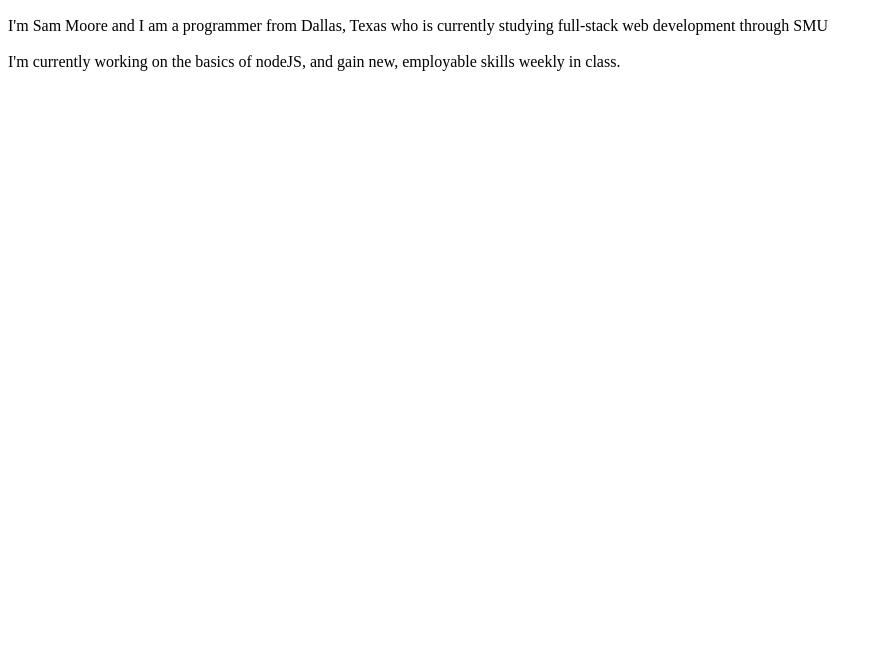
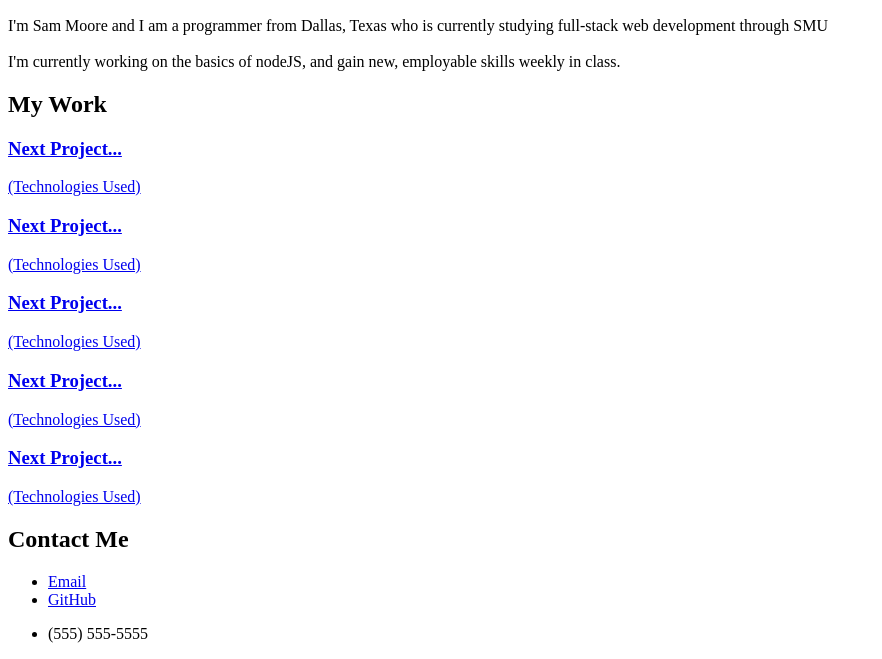
Before and after one commit to sammooreprogramming/Lovely-Portfolio, a plain HTML site: page index.html in a window 1280 px wide. Shown: the part 218-877 px from the top of the page, without its empty margins (0-882 px from the left). Before the commit the page ends 800 px from the top, so only its background shows below. Drawn offline with Linux system fonts and the light colour scheme.

Commit message:
finished html

```diff
--- a/index.html
+++ b/index.html
@@ -51,6 +51,71 @@
         </div>
     </section>
 
+    <!-- my work section start -->
+    <section id="my-work-section" class="my-work-section">
+        <div class="title"><h2>My Work</h2></div>
+        <div class="grid-container">
+
+            <div class="grid">
+
+                <a href="https://daniel-covington.github.io/ReelsReelsReels/" target="_blank"  class="project">
+                    <div class="textboxes">
+                        <h3>Next Project...</h3>
+                        <p>(Technologies Used)</p>
+                    </div>
+                </a>
+
+                <a href="#" target="_blank"  class="project">
+                    <div class="textboxes">
+                        <h3>Next Project...</h3>
+                        <p>(Technologies Used)</p>
+                    </div>
+                </a>
+
+                <a href="#" target="_blank"  class="project">
+                    <div class="textboxes">
+                        <h3>Next Project...</h3>
+                        <p>(Technologies Used)</p>
+                    </div>
+                </a>
+
+                <a href="#" target="_blank"  class="project">
+                    <div class="textboxes">
+                        <h3>Next Project...</h3>
+                        <p>(Technologies Used)</p>
+                    </div>
+                </a>
+
+                <a href="#" target="_blank"  class="project">
+                    <div class="textboxes">
+                        <h3>Next Project...</h3>
+                        <p>(Technologies Used)</p>
+                    </div>
+                </a>
+            </div>
+        </div>
+    </section>
+
+    <!-- Contact Me section -->
+    <footer id="contact-section">
+        <div class="title"><h2>Contact Me</h2></div>
+        <div class="container">
+            <div id="contact-methods">
+                <ul>
+                    <li>
+                        <a href="fakesam@gmail.com">Email</a>
+                    </li>
+                    <li>
+                        <a href="https://github.com/sammooreprogramming" target="_blank">GitHub</a>
+                    </li>
+                    <li>
+                        <p>(555) 555-5555</p>
+                    </li>
+                </ul>
+            </div>
+        </div>
+    </footer>
+
 </body>
 
 </html>
```
